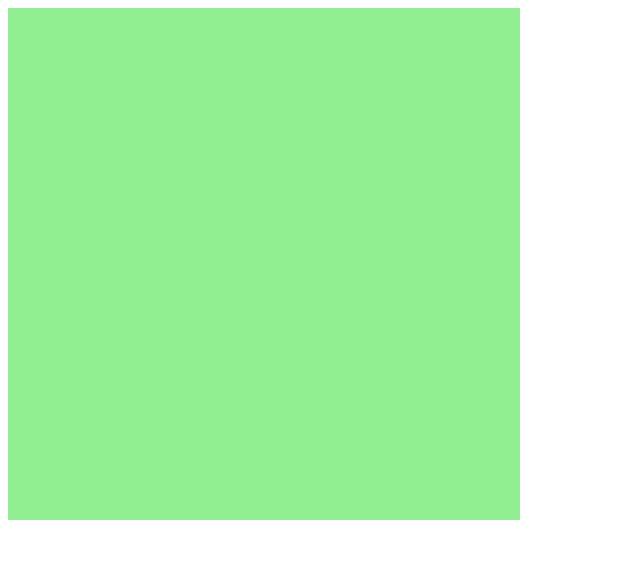
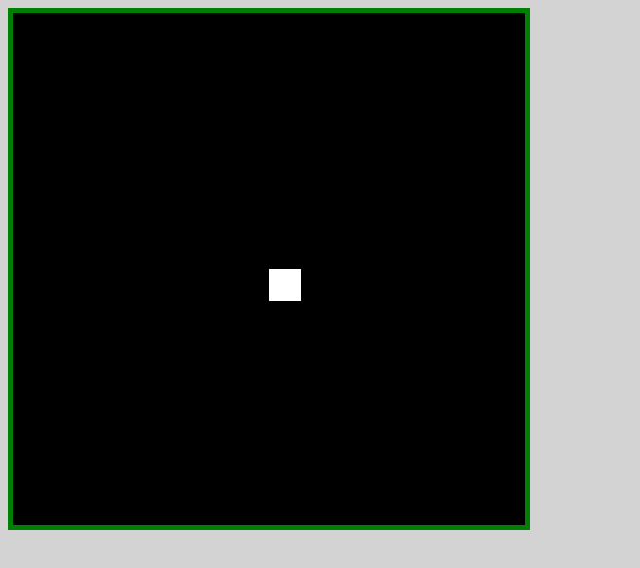
Before and after one commit to GeovaneRigonato/game-cobrinha, a plain HTML site: page styles/index.htm in a window 1280 px wide. Shown: the whole page, without its empty margins (0-640 px from the left). Drawn offline with Linux system fonts and the light colour scheme.

Commit message:
Criar cobrinha

```diff
--- a/js/main.js
+++ b/js/main.js
@@ -1,10 +1,23 @@
 let canvas = document.getElementById("snake");
 let context = canvas.getContext("2d");
 let box = 32;
+let snake = [];
+snake[0] = {
+    x: 8 * box,
+    y: 8 * box
+}
 
 function criarBG(){
-    context.fillStyle = "lightgreen";
+    context.fillStyle = "black";
     context.fillRect(0,0,16 * box, 16 * box);
 }
 
+function criarCobrinha(){
+for(i=0; i < snake.length; i++){
+    context.fillStyle = "white";
+    context.fillRect(snake[i].x, snake[i].y, box, box);
+}
+}
+
 criarBG();
+criarCobrinha();
--- a/styles/index.htm
+++ b/styles/index.htm
@@ -16,6 +16,6 @@
     <title>Snake Game</title>
 </head>
 <body>
-    <canvas id="snake" width="512" height="512"></canvas>
+    <canvas class="cobrinha" id="snake" width="512" height="512"></canvas>
 </body>
 </html>
--- a/styles/style.css
+++ b/styles/style.css
@@ -0,0 +1,7 @@
+*{
+    background-color:LightGray ;
+}
+
+.cobrinha{
+    border: 5px solid green;
+}
```
